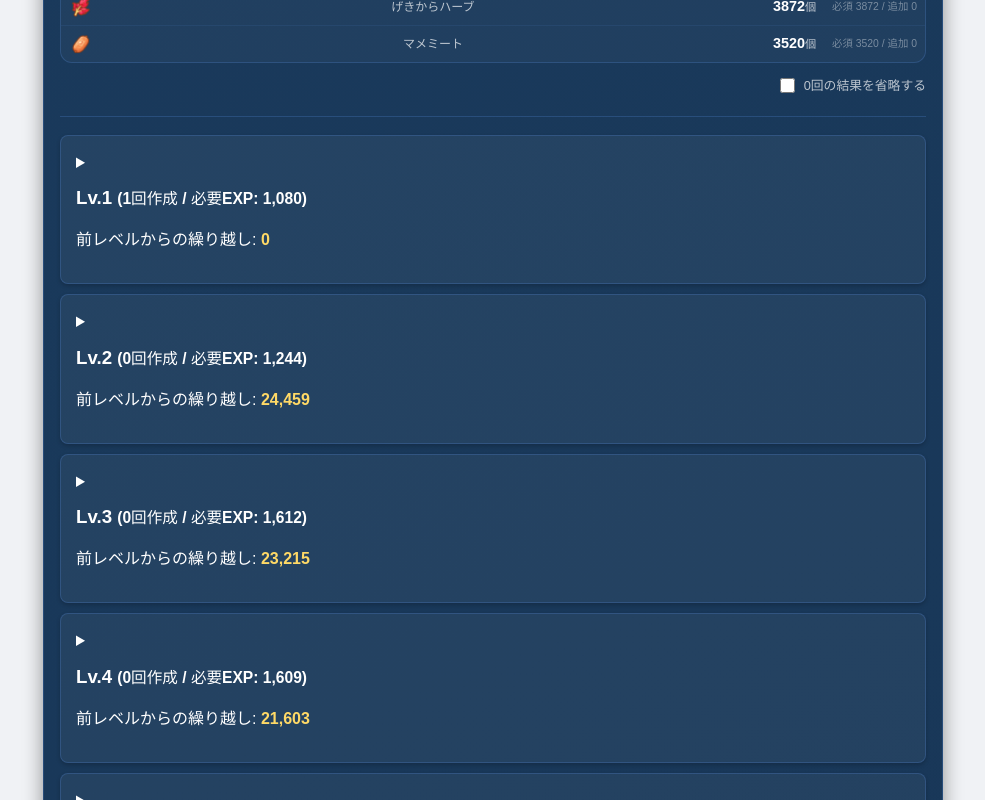
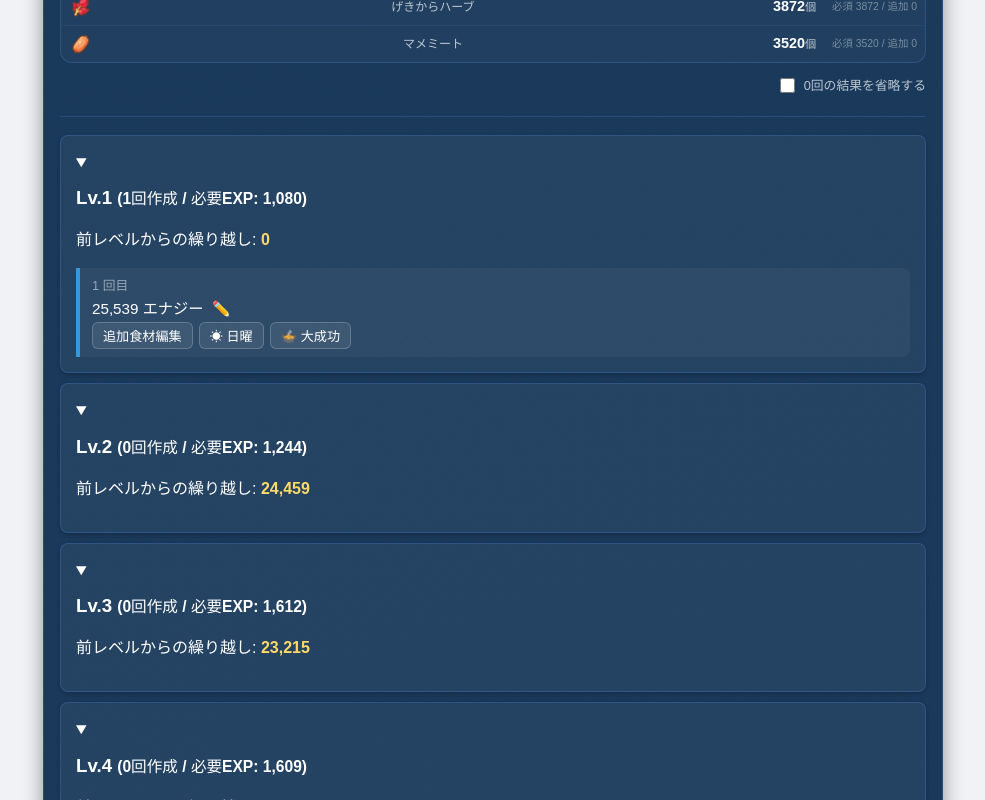
Before and after one commit to Tomattino/TomaRecipeLvSimulator, a Vue app: page / in a window 1280 px wide. Shown: the part 860-1660 px from the top of the page, without its empty margins (147-1132 px from the left). Built offline with nearby package versions, Linux system fonts and the light colour scheme.

Commit message:
feat:シミュレーション結果の詳細を初期状態から開いておくように変更

```diff
--- a/src/components/simulator/LevelResultBlock.vue
+++ b/src/components/simulator/LevelResultBlock.vue
@@ -9,7 +9,7 @@
 
 <template>
     <!-- レベル内料理結果 -->
-    <details class="level-block">
+    <details open class="level-block">
         <!-- レベル内料理小計・条件 -->
         <summary class="level-summary">
             <h3>
```
